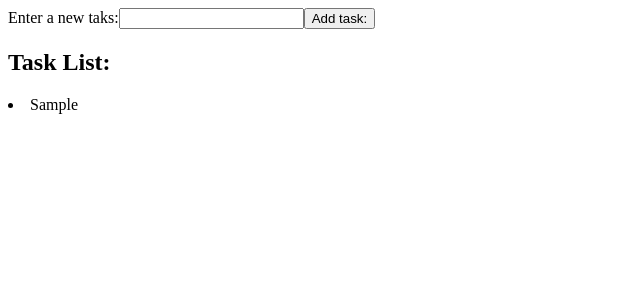
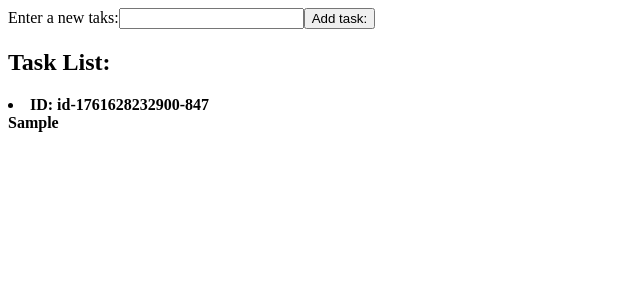
Before and after one commit to karinatuyuc/my-todo-list-React, a React (Vite) app: page / in a window 1280 px wide. Both pictures are taken after typing "Sample" into the empty fields and a click on the button "Add task:". Shown: the top 300 px of the page, without its empty margins (0-640 px from the left). Built offline with nearby package versions, Linux system fonts and the light colour scheme.

Commit message:
Generating unique identifiers with Date.now(), Math.floor() and Math.random()

```diff
--- a/src/TodoApp.jsx
+++ b/src/TodoApp.jsx
@@ -2,23 +2,28 @@
 // integrate them into the App.jsx component and render it
 //All logic related to the todo app will be written here
 import { useState } from "react";
+import { generateUniqueID } from "./UniqueID.jsx";
 
 function TodoApp() {
 
-    const [task, setTask] = useState(""); // State to hold the current input value
+        const [inputValue, setInputValue] = useState(""); // State to hold the input field value
     const [tasks, setTasks] = useState([]); // State to hold the list of tasks
-    const [inputValue, setInputValue] = useState("");
+
+
+
     const handleInputChange = (e) => {
-        setTask(e.target.value); //Esto mostrara el valor del input
+        setInputValue(e.target.value); //Esto mostrara el valor del input
     }
 
     const handleAddTask = () => {
-        if(task.trim() === "") {///trim to delte the spaces
-            alert("Plese enter a task!"); // Alert if the input is empty
-        } else {
-            setTasks([...tasks, task])
-            setTask("") // Clear the input field after adding the task
+        if(inputValue.trim() === "") {
+          alert("Plese enter a task!"); // Alert if the input is empty
+          return;
         }
+
+            const newTask = generateUniqueID(inputValue);
+            setTasks([...tasks, newTask]); // Add the new task to the tasks array
+            setInputValue(""); // Clear the input field
     }
 
 
@@ -28,7 +33,7 @@ function TodoApp() {
             <label>Enter a new taks:</label>
             <input
               type="text"
-              value={task}
+              value={inputValue}
               onChange={handleInputChange}
               />
             <button onClick={handleAddTask}>Add task: </button>
@@ -36,7 +41,12 @@ function TodoApp() {
 
            <div>
             <h2>Task List:</h2>
-             {tasks.length === 0 ? <p>No task added yet</p> : tasks.map((task) => <li key={task}>{task}</li> ) }
+             {tasks.length === 0 ? <p>No task added yet</p> : tasks.map((task) => (
+                <li key={task.id}>
+                    <strong>ID: {task.id}</strong><br></br>
+                    <strong>{task.text}</strong>
+                </li>
+            )) }
            </div>
         </>
     )
--- /dev/null
+++ b/src/UniqueId.jsx
@@ -0,0 +1,7 @@
+
+export function generateUniqueID(text) {
+    return {
+        id: 'id-' + Date.now() + "-" + Math.floor(Math.random() * 1000),
+        text: text.trim()
+    }
+}
```
